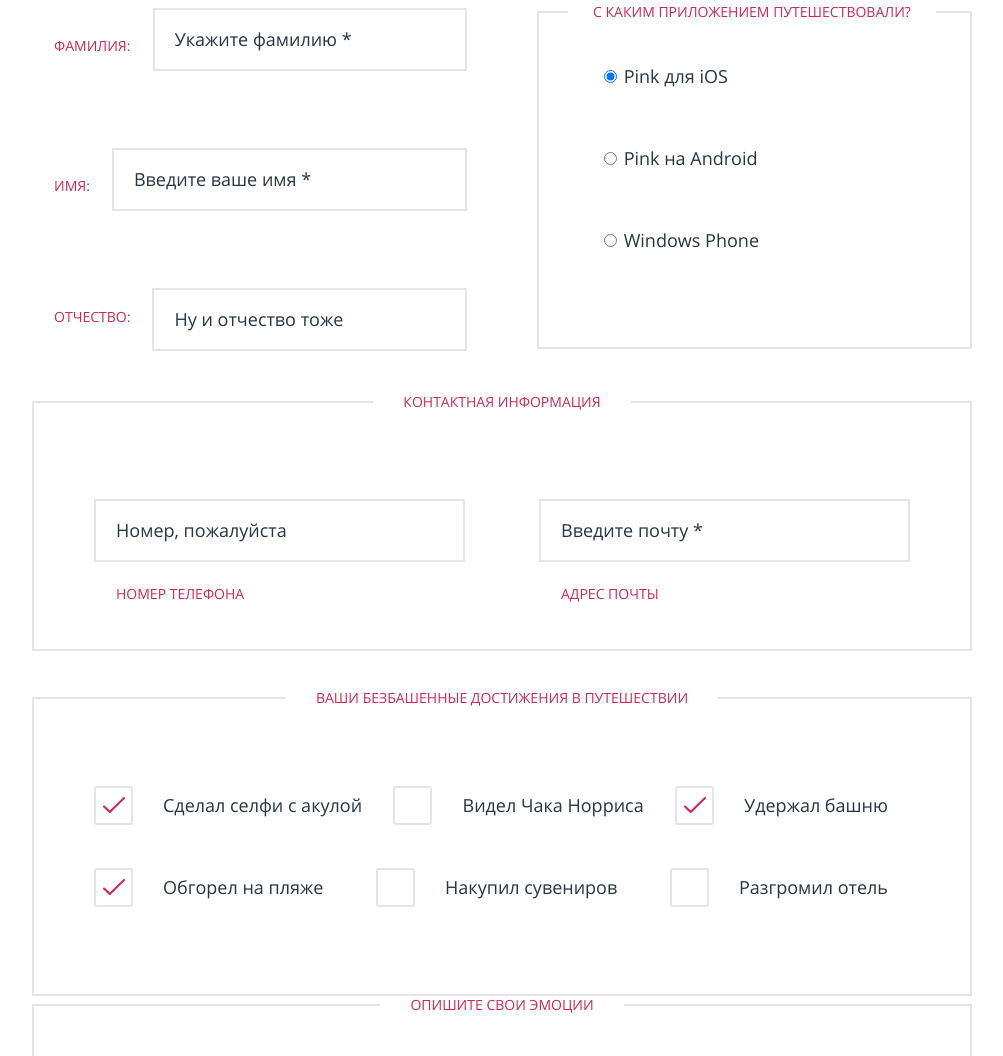
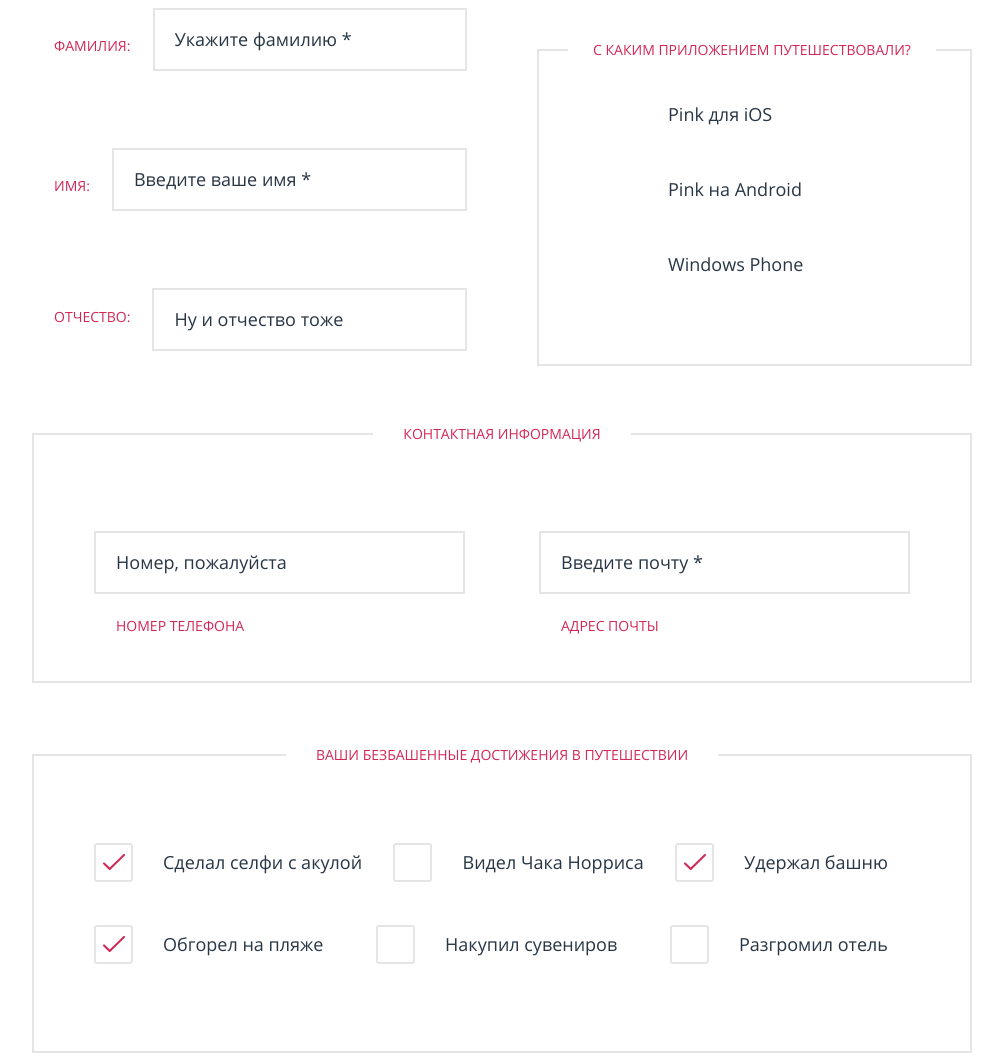
Before and after one commit to lerkot/556495-pink-18, a website: page source/form.html in a window 1280 px wide. Shown: the part 530-1586 px from the top of the page, without its empty margins (138-1141 px from the left). Drawn offline with nearby package versions, Linux system fonts and the light colour scheme; files that its build step writes are made by us from their sources.

Commit message:
Добавялет оформление формы в мобильной версии

```diff
--- a/source/form.html
+++ b/source/form.html
@@ -153,7 +153,7 @@
                     почты</label>
                 </li>
                 <li class="contest__contacts-item contest__contacts-item--last">
-                  <input class="contest__input" id="email" type="email" name="email" placeholder="Введите почту *"
+                  <input class="contest__input contest__input--contacts-last" id="email" type="email" name="email" placeholder="Введите почту *"
                     required>
                 </li>
               </ul>
@@ -166,17 +166,17 @@
               <legend class="contest__legend contest__legend--apps">С каким приложением
                 путешествовали?</legend>
               <ul class="contest__filters">
-                <li class="contest__filters-item">
-                  <input class="contest__input" type="radio" name="apps" id="ios" checked>
-                  <label class="contest__label" for="ios">Pink для iOS</label>
+                <li class="contest__filters-item contest__filters-item--apps">
+                  <input class="contest__input visually-hidden" type="radio" name="apps" id="ios" checked>
+                  <label class="contest__label contest__label--apps" for="ios">Pink для iOS</label>
                 </li>
-                <li class="contest__filters-item">
-                  <input class="contest__input" type="radio" name="apps" id="android">
-                  <label class="contest__label" for="android">Pink на Android</label>
+                <li class="contest__filters-item contest__filters-item--apps">
+                  <input class="contest__input visually-hidden" type="radio" name="apps" id="android">
+                  <label class="contest__label contest__label--apps" for="android">Pink на Android</label>
                 </li>
-                <li class="contest__filters-item">
-                  <input class="contest__input" type="radio" name="apps" id="windows">
-                  <label class="contest__label" for="windows">Windows Phone</label>
+                <li class="contest__filters-item contest__filters-item--apps">
+                  <input class="contest__input visually-hidden" type="radio" name="apps" id="windows">
+                  <label class="contest__label contest__label--apps" for="windows">Windows Phone</label>
                 </li>
               </ul>
             </fieldset>
--- a/source/less/blocks/contest.less
+++ b/source/less/blocks/contest.less
@@ -96,10 +96,13 @@
 .contest__wrapper--filters {
   order: 3;
   padding-top: 38px;
+  padding-bottom: 47px;
 }
 
 .contest__wrapper--contacts {
   order: 4;
+  padding-top: 32px;
+  padding-bottom: 25px;
 }
 
 .contest__contacts-item--first {
@@ -152,6 +155,7 @@
 
 .contest__wrapper--apps {
   order: 5;
+  padding-top: 38px;
 }
 
 .contest__wrapper--comments {
@@ -205,6 +209,7 @@
 
 .contest__filters-item--sixth {
   order: 6;
+  margin-bottom: 0;
 }
 
 @media (min-width: @breakpoint-desktop) {
@@ -243,6 +248,10 @@
   text-transform: uppercase;
   color: @accent-color;
   text-align: center;
+}
+
+.contest__legend--apps {
+  margin-bottom: 40px;
 }
 
 @media (min-width: @breakpoint-desktop) {
@@ -295,6 +304,10 @@
 }
 
 .contest__input--name-last[type="text"] {
+  margin-bottom: 0;
+}
+
+.contest__input--contacts-last[type="text"] {
   margin-bottom: 0;
 }
 
@@ -377,7 +390,8 @@
   }
 }
 
-.contest__label--filters {
+.contest__label--filters,
+.contest__label--apps {
   position: relative;
   display: block;
   padding-left: 69px;
@@ -426,6 +440,10 @@
   box-sizing: border-box;
 }
 
+.contest__filters-item--apps {
+  margin-bottom: 45px;
+}
+
 .contest__form-button {
   .buttons-mixin();
   display: block;
```
